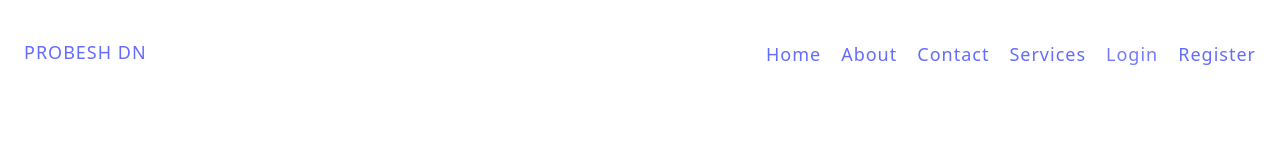
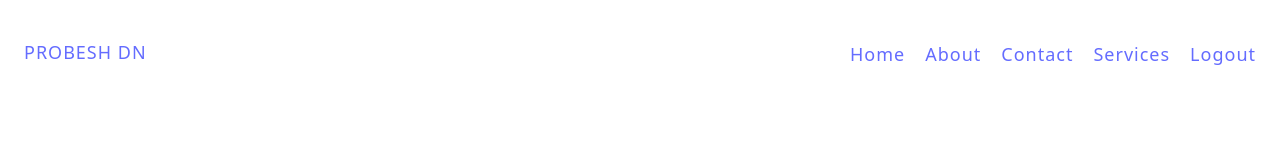
Before and after one commit to probeshnath/mern-tp-client, a React (Vite) app: page /login in a window 1280 px wide. Shown: the top 147 px of the page. Built offline with nearby package versions, Linux system fonts and the light colour scheme; sample sign-in values are in the browser's storage.

Commit message:
logout user functionalty added

```diff
--- a/src/App.jsx
+++ b/src/App.jsx
@@ -7,6 +7,7 @@
 import Login from './pages/Login'
 import Navbar from './components/Navbar'
 import ErrorPage from './pages/Error'
+import Logout from './pages/Logout'
 
 const App = () => {
   return (
@@ -21,6 +22,7 @@
         <Route path='/register' element={<Register />} />
         <Route path='/login' element={<Login />} />
         <Route path='*' element={<ErrorPage />} />
+        <Route path='/logout' element={<Logout />} />
       </Routes>
     </BrowserRouter>
     </>
--- a/src/components/Navbar.jsx
+++ b/src/components/Navbar.jsx
@@ -1,7 +1,9 @@
 import { Link, NavLink } from "react-router-dom";
 import './Navbar.css'
+import { useAuth } from "../store/auth";
 
 const Navbar = () => {
+    const { isLoggedIn } = useAuth()
     return (
         <>
             <header>
@@ -16,8 +18,15 @@
                             <li><NavLink to="/about">About</NavLink></li>
                             <li><NavLink to="/contact">Contact</NavLink></li>
                             <li><NavLink to="/services">Services</NavLink></li>
-                            <li><NavLink to="login">Login</NavLink></li>
-                            <li><NavLink to="/register">Register</NavLink></li>
+                            {
+                                isLoggedIn ? <li><NavLink to="/logout">Logout</NavLink></li> :
+                                    <>
+                                        <li><NavLink to="login">Login</NavLink></li>
+                                        <li><NavLink to="/register">Register</NavLink></li>
+                                    </>
+                            }
+
+
 
                         </ul>
                     </nav>
--- /dev/null
+++ b/src/pages/Logout.jsx
@@ -0,0 +1,15 @@
+import React, { useEffect } from 'react'
+import { Navigate } from 'react-router-dom'
+import { useAuth } from '../store/auth'
+
+const Logout = () => {
+    const {LogoutUser} = useAuth();
+ useEffect(()=>{
+    LogoutUser()
+ },[LogoutUser])
+
+return <Navigate to="/login" replace/>
+
+}
+
+export default Logout
--- a/src/store/auth.jsx
+++ b/src/store/auth.jsx
@@ -1,15 +1,28 @@
-import { createContext, useContext } from "react";
+import { createContext, useContext, useState } from "react";
 
 export const AuthContext = createContext();
 
 const AuthProvider = ({children}) =>{
+    const [token, setToken] = useState(localStorage.getItem('token'))
+
 
     const storeTokenInLs = (serverToken) =>{
+
         return localStorage.setItem('token',serverToken)
     }
 
+    let isLoggedIn = !!token
+
+    // Logout User
+    const LogoutUser = () =>{
+        setToken("")
+        return localStorage.removeItem('token')
+    }
+
     const userInfo = {
-        storeTokenInLs
+        storeTokenInLs,
+        LogoutUser,
+        isLoggedIn
     }
 return (
     <AuthContext.Provider value={userInfo}>
```
